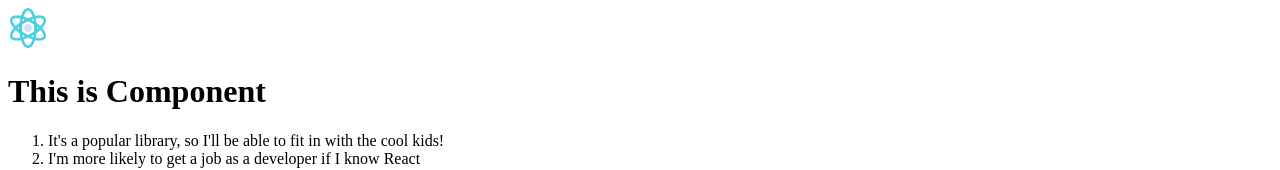
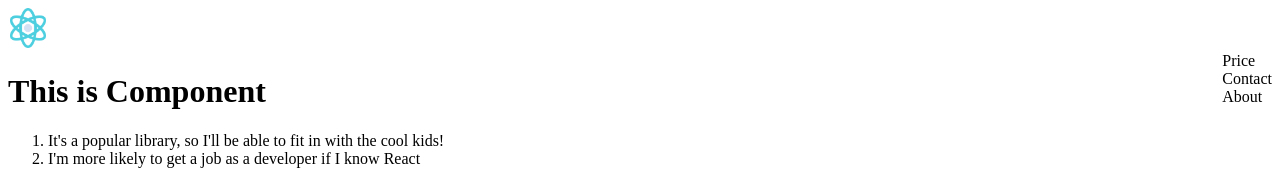
Before and after one commit to Dhruv-Simpplr/Scrimba_tut, a React (Create React App) app in the folder scrimba_tutorial/: page / in a window 1280 px wide. Shown: the top 170 px of the page. Built offline with nearby package versions, Linux system fonts and the light colour scheme.

Commit message:
14 March Update From MAC

```diff
--- a/scrimba_tutorial/src/App.js
+++ b/scrimba_tutorial/src/App.js
@@ -1,19 +1,13 @@
 import Header from './Header';
+import Footer from './Footer';
+import Page from './Page';
 
 function App() {
   return (
     <div className="App">
       <Header />
-      <h1>This is Component</h1>
-      <ol>
-        <li>
-          It's a popular library, so I'll be able to fit in with the cool kids!
-        </li>
-        <li>I'm more likely to get a job as a developer if I know React</li>
-      </ol>
-      <footer>
-        <small>© 2023 Scrimba_tu development. All rights reserved.</small>
-      </footer>
+      <Page />
+      <Footer />
     </div>
   );
 }
--- /dev/null
+++ b/scrimba_tutorial/src/Footer.js
@@ -0,0 +1,11 @@
+function Footer() {
+  return (
+    <>
+      <footer>
+        <small>© 2023 Scrimba_tu development. All rights reserved.</small>
+      </footer>
+    </>
+  );
+}
+
+export default Footer;
--- a/scrimba_tutorial/src/Header.js
+++ b/scrimba_tutorial/src/Header.js
@@ -1,4 +1,5 @@
 import logo from './science.png';
+import './style.css';
 function Header() {
   return (
     <>
@@ -6,6 +7,11 @@ function Header() {
         <nav>
           <img src={logo} alt="React Logo" width="40px" />
         </nav>
+        <ul className="nav-list">
+          <li>Price</li>
+          <li>Contact</li>
+          <li>About</li>
+        </ul>
       </header>
     </>
   );
--- /dev/null
+++ b/scrimba_tutorial/src/Page.js
@@ -0,0 +1,15 @@
+function Page() {
+  return (
+    <>
+      <h1>This is Component</h1>
+      <ol>
+        <li>
+          It's a popular library, so I'll be able to fit in with the cool kids!
+        </li>
+        <li>I'm more likely to get a job as a developer if I know React</li>
+      </ol>
+    </>
+  );
+}
+
+export default Page;
--- /dev/null
+++ b/scrimba_tutorial/src/style.css
@@ -0,0 +1,7 @@
+.nav-list{
+  float: right;
+  list-style-type: none;
+  margin: 0;
+  padding: 0;
+  overflow: hidden;
+}
```
